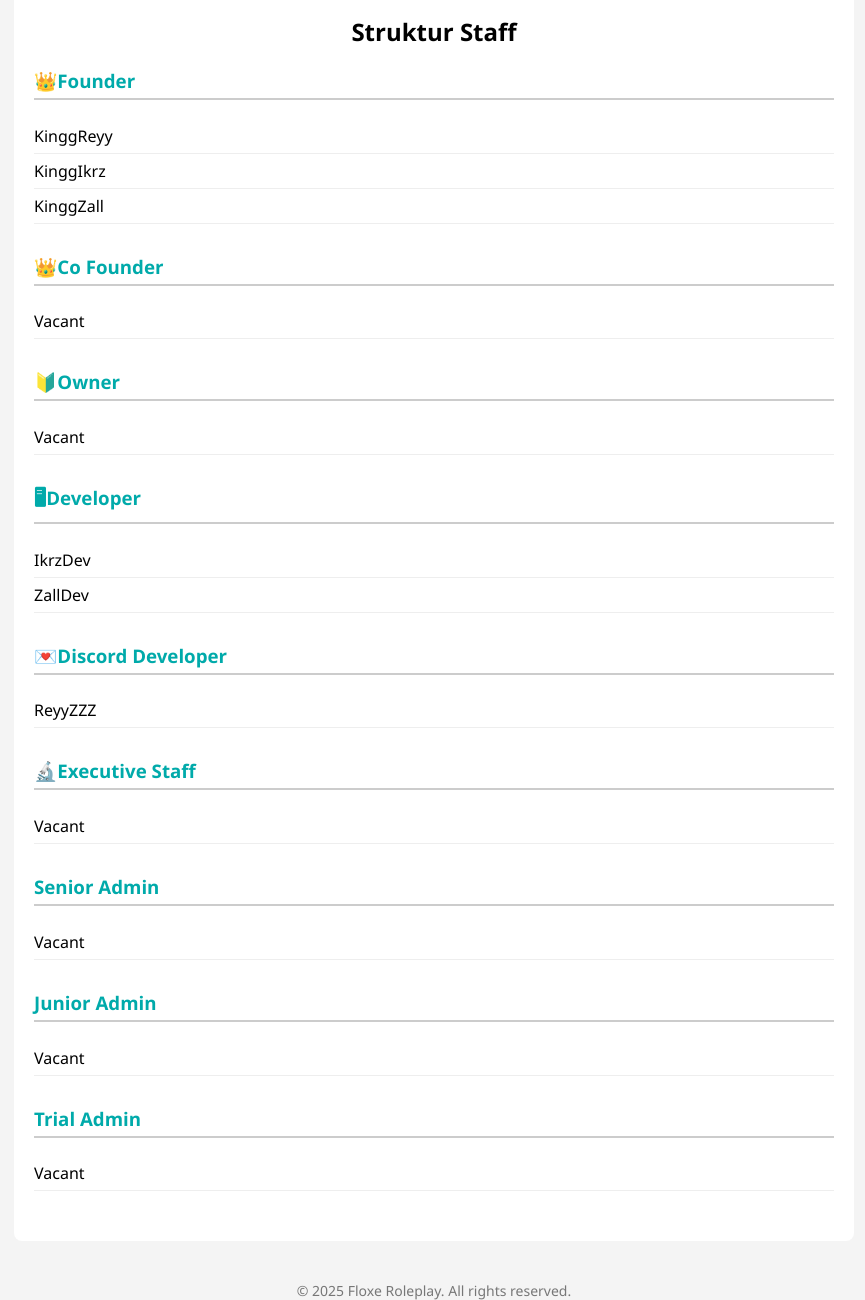
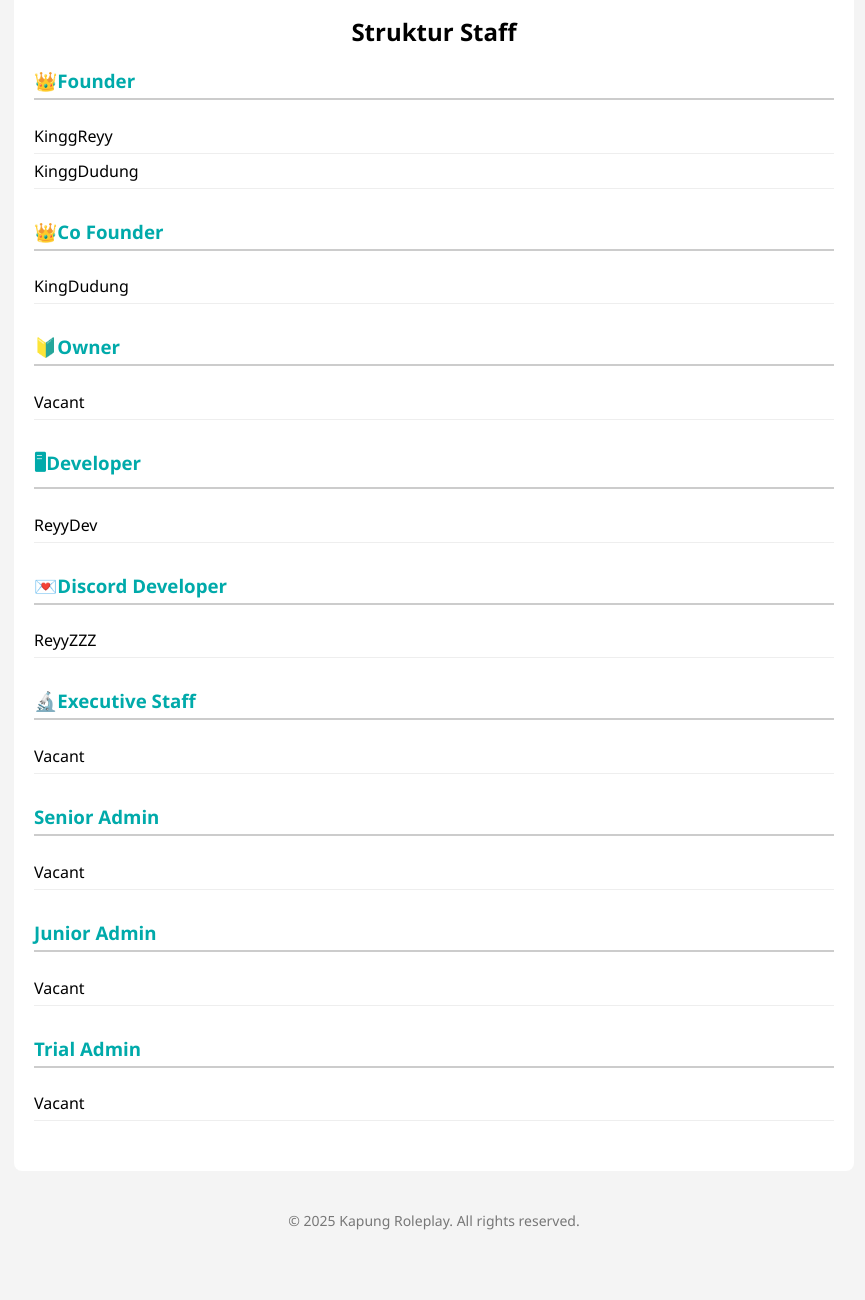
Before and after one commit to reyy0335/floxe.web.link, a plain HTML site: page stafflist.html in a window 1280 px wide. Shown: the part 191-1491 px from the top of the page, without its empty margins (206-1071 px from the left). After the commit the page ends 1421 px from the top, so only its background shows below. Drawn offline with Linux system fonts and the light colour scheme.

Commit message:
Update stafflist.html

```diff
--- a/stafflist.html
+++ b/stafflist.html
@@ -3,7 +3,7 @@
 <head>
   <meta charset="UTF-8" />
   <meta name="viewport" content="width=device-width, initial-scale=1.0"/>
-  <title>Staff List - Floxe RP</title>
+  <title>Staff List - Kapung RP</title>
   <style>
     body {
       font-family: 'Segoe UI', sans-serif;
@@ -75,15 +75,14 @@
       <h3>👑Founder</h3>
       <ul>
         <li>KinggReyy</li>
-        <li>KinggIkrz</li>
-        <li>KinggZall</li>
+        <li>KinggDudung</li>
       </ul>
     </div>
 
     <div class="staff-section">
       <h3>👑Co Founder</h3>
       <ul>
-        <li>Vacant</li>
+        <li>KingDudung</li>
       </ul>
     </div>
 
@@ -97,8 +96,7 @@
     <div class="staff-section">
       <h3>🖥Developer</h3>
       <ul>
-        <li>IkrzDev</li>
-        <li>ZallDev</li>
+        <li>ReyyDev</li>
       </ul>
     </div>
 
@@ -140,7 +138,7 @@
   </div>
 
   <footer>
-    &copy; 2025 Floxe Roleplay. All rights reserved.
+    &copy; 2025 Kapung Roleplay. All rights reserved.
   </footer>
 
 </body>
```
